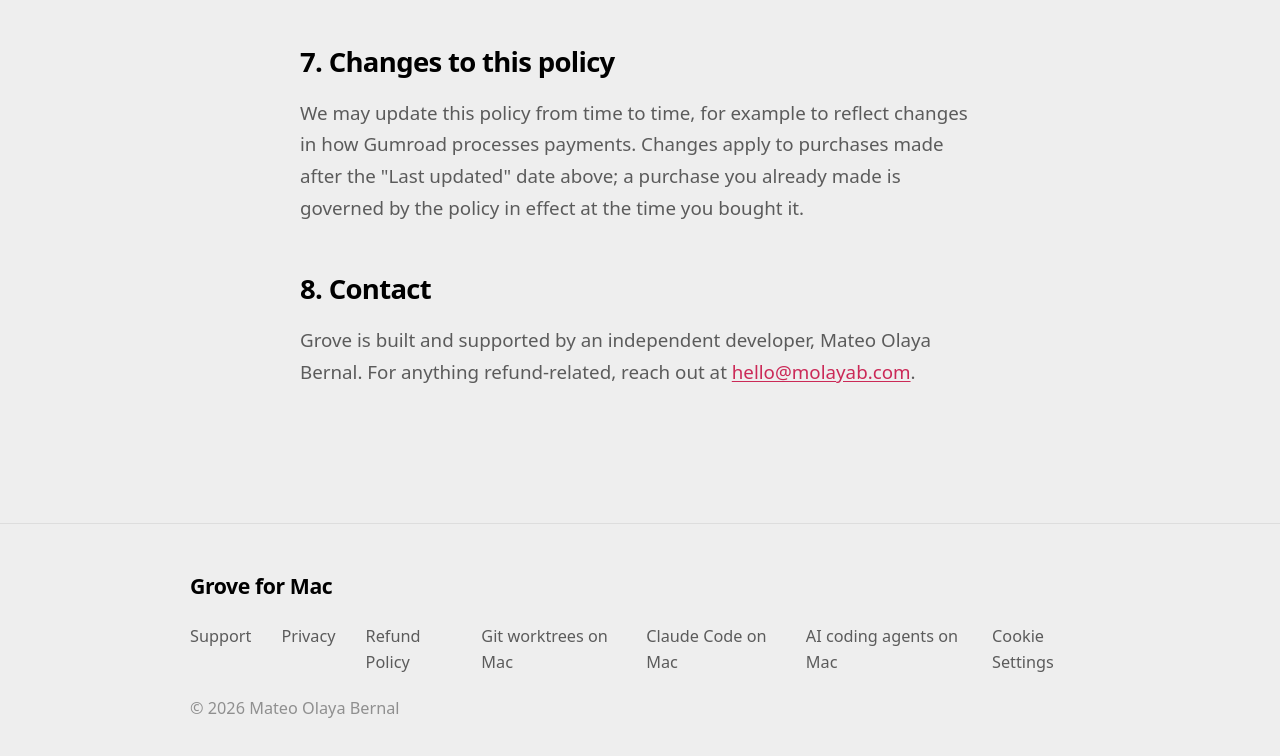
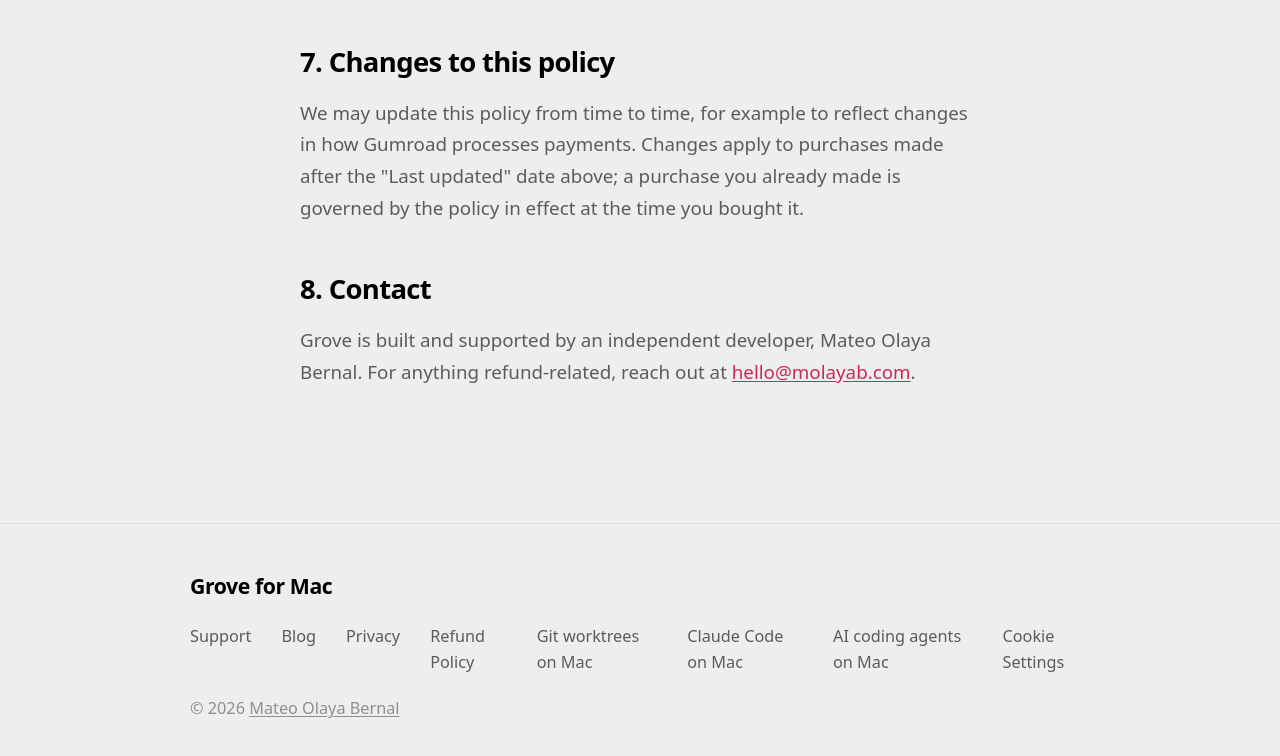
Before and after one commit to molayab/grove-website, an Astro site: page /refund-policy in a window 1280 px wide. Shown: the part 2670-3426 px from the top of the page. Built offline with nearby package versions, Linux system fonts and the light colour scheme; Astro itself is replaced by a stand-in of ours.

Commit message:
Link to molayab.com from every page: Blog in nav and footer, author byline

```diff
--- a/src/components/Footer.astro
+++ b/src/components/Footer.astro
@@ -5,6 +5,7 @@ import type { Lang } from '../data/pages';
 interface Props { lang: Lang }
 const { lang } = Astro.props;
 const t = ui[lang].footer;
+const BLOG = 'https://molayab.com/blog/#tag=grove';
 // Guides are translated; the legal pages are English-only (see AGENTS.md).
 const guide = (file: string) => (lang === 'es' ? `/es/${file}` : `/${file}`);
 ---
@@ -14,6 +15,7 @@ const guide = (file: string) => (lang === 'es' ? `/es/${file}` : `/${file}`);
     <span class="logo">Grove for Mac</span>
     <div class="footer-links">
       <a href="mailto:hello@molayab.com">{t.support}</a>
+      <a href={BLOG} hreflang="en">{t.blog}</a>
       <a href="/privacy-policy.html">{t.privacy}</a>
       <a href="/refund-policy.html">{t.refund}</a>
       <a href={guide('git-worktree-app-mac.html')}>{t.worktrees}</a>
@@ -21,6 +23,6 @@ const guide = (file: string) => (lang === 'es' ? `/es/${file}` : `/${file}`);
       <a href={guide('ai-coding-agents-mac-app.html')}>{t.agents}</a>
       <a href="#" id="cookie-settings-link">{t.cookies}</a>
     </div>
-    <span class="footer-copy">© 2026 Mateo Olaya Bernal</span>
+    <span class="footer-copy">© 2026 <a href="https://molayab.com">Mateo Olaya Bernal</a></span>
   </div>
 </footer>
--- a/src/components/Nav.astro
+++ b/src/components/Nav.astro
@@ -32,6 +32,7 @@ const base = variant === 'home' ? '' : home(lang);
           <a href={`${base}#features`} class="nav-link">{t.features}</a>
           {variant === 'home' && <a href="#screenshots" class="nav-link">{t.screenshots}</a>}
           <a href={`${base}#pricing`} class="nav-link">{t.pricing}</a>
+          <a href={`${base}#blog`} class="nav-link">{t.blog}</a>
           {twin && <a href={twin} class="lang-link" hreflang={other} lang={other}>{ui[other].nav.langName}</a>}
           <a href={`${base}#download`} role="button" class="btn btn-primary-dark">{t.download}</a>
         </>
--- a/src/i18n.ts
+++ b/src/i18n.ts
@@ -2,9 +2,10 @@ import type { Lang } from './data/pages';
 
 export const ui = {
   en: {
-    nav: { features: 'Features', screenshots: 'Screenshots', pricing: 'Pricing', download: 'Download', support: 'Support', langName: 'EN' },
+    nav: { features: 'Features', screenshots: 'Screenshots', pricing: 'Pricing', blog: 'Blog', download: 'Download', support: 'Support', langName: 'EN' },
     footer: {
       support: 'Support',
+      blog: 'Blog',
       privacy: 'Privacy',
       refund: 'Refund Policy',
       worktrees: 'Git worktrees on Mac',
@@ -14,9 +15,10 @@ export const ui = {
     },
   },
   es: {
-    nav: { features: 'Funciones', screenshots: 'Capturas', pricing: 'Precios', download: 'Descargar', support: 'Soporte', langName: 'ES' },
+    nav: { features: 'Funciones', screenshots: 'Capturas', pricing: 'Precios', blog: 'Blog (EN)', download: 'Descargar', support: 'Soporte', langName: 'ES' },
     footer: {
       support: 'Soporte',
+      blog: 'Blog (EN)',
       privacy: 'Privacidad (EN)',
       refund: 'Política de reembolsos (EN)',
       worktrees: 'Git worktrees en Mac',
--- a/src/styles/style.css
+++ b/src/styles/style.css
@@ -1030,6 +1030,8 @@ footer {
   font-size: 0.8125rem;
   color: var(--text-3);
 }
+.footer-copy a { color: inherit; text-decoration: underline; text-underline-offset: 2px; }
+.footer-copy a:hover { color: var(--text-2); }
 
 /* ── Cookie banner ──────────────────────────────────────────── */
 .cookie-banner {
```
